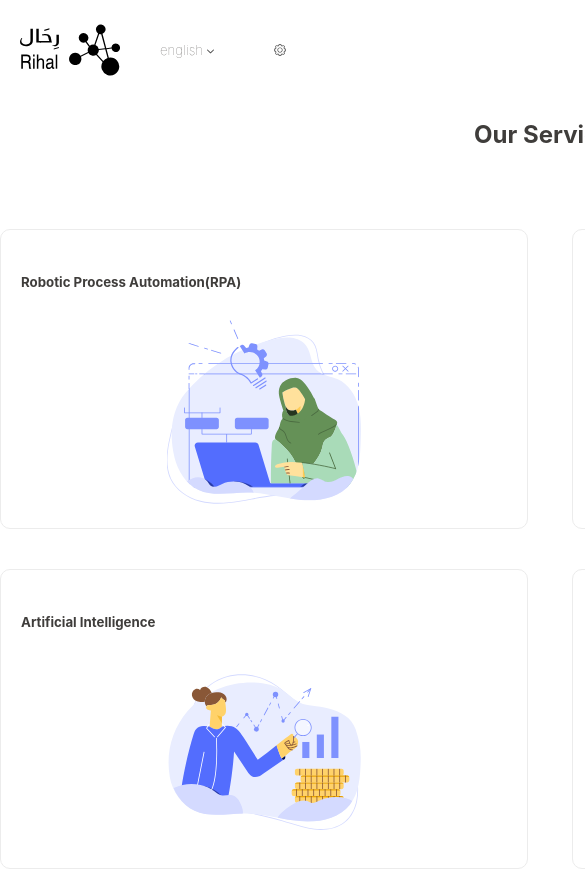
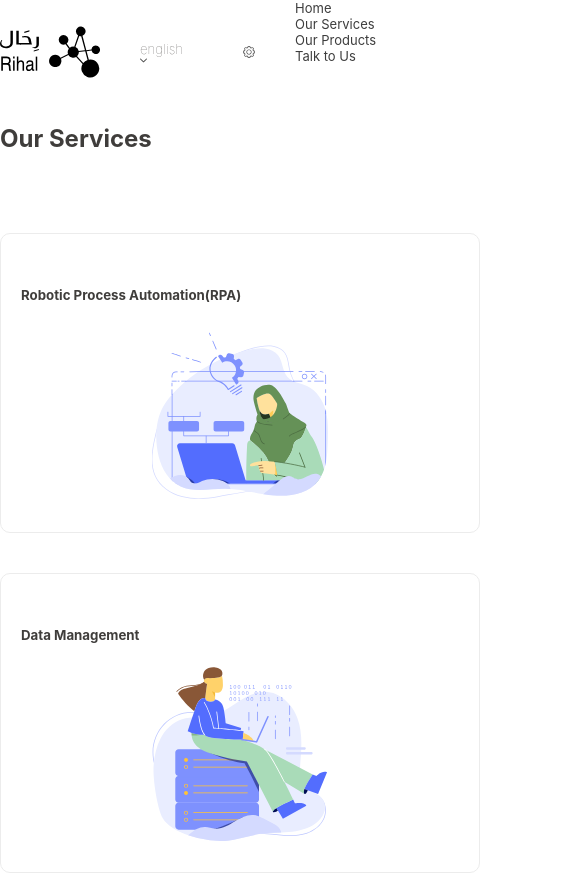
Before and after one commit to AnvithaBekal1/Assignment1, a plain HTML site: page index.html in a window 390 px wide. Shown: the top 874 px of the page, 585 px wide, since content can reach past the window. Drawn offline with Linux system fonts and the light colour scheme.

Commit message:
responsive page

```diff
--- a/css/stylesheet.css
+++ b/css/stylesheet.css
@@ -16,22 +16,24 @@ body{
     align-items:center;
 
 }
+.container{
+    margin:0 auto;
+    width: 1000px;
+
+   }
 .logoniv h5{
     margin-left: 40px;
     margin-right: 60px;
     color: #6a6866;
 }
 .header{
-    padding:0px 20px;
+
     color:#aaa ;
     display:flex;
     justify-content: space-between;
     align-items:center;
 }
-.container{
- margin:0 auto;
- width: 1100px;
-}
+
 .header h5{
     font-weight: lighter;
 }
@@ -63,7 +65,7 @@ body{
 }
 
 .heading{
-    color: 3f3d3b;
+    color: #3f3d3b;
     text-align: center;
     margin-bottom: 80px;
 }
@@ -72,6 +74,7 @@ body{
     flex-wrap: wrap;
     justify-content: space-between;
 }
+
 .box{
     border-width: thin;
     border:1px solid #ececec;
@@ -84,8 +87,9 @@ body{
     margin-bottom: 40px;
     color: #3f3d3b;
     font-weight:lighter;
+    flex-wrap: wrap;
+}
 
-}
 .box img{
    width: 40%;
     display: block;
@@ -93,6 +97,7 @@ body{
     margin-right: auto;
     margin: auto;
   }
+
 .footer-logo{
     margin-top: 80px;
     margin-right: 200px;
@@ -122,3 +127,33 @@ body{
 .socialmedia img{
     opacity: 0.3;
 }
+@media (max-width: 756px){
+
+    .nav{
+        display: block;
+		width: 100%;
+		margin-bottom: 40px;
+		text-align: left;
+        margin-right: 400px;
+
+    }
+      .heading{
+          text-align: left;
+      }
+
+    .row{
+        display: flex;
+        flex-direction: column;
+        justify-content: space-between;
+    }
+    .footer{
+        display: block;
+		width: 100%;
+		margin-bottom: 40px;
+		text-align: left;
+	}
+
+	.footer-distributed .footer-center i{
+		margin-left: 0;
+    }
+}
```
